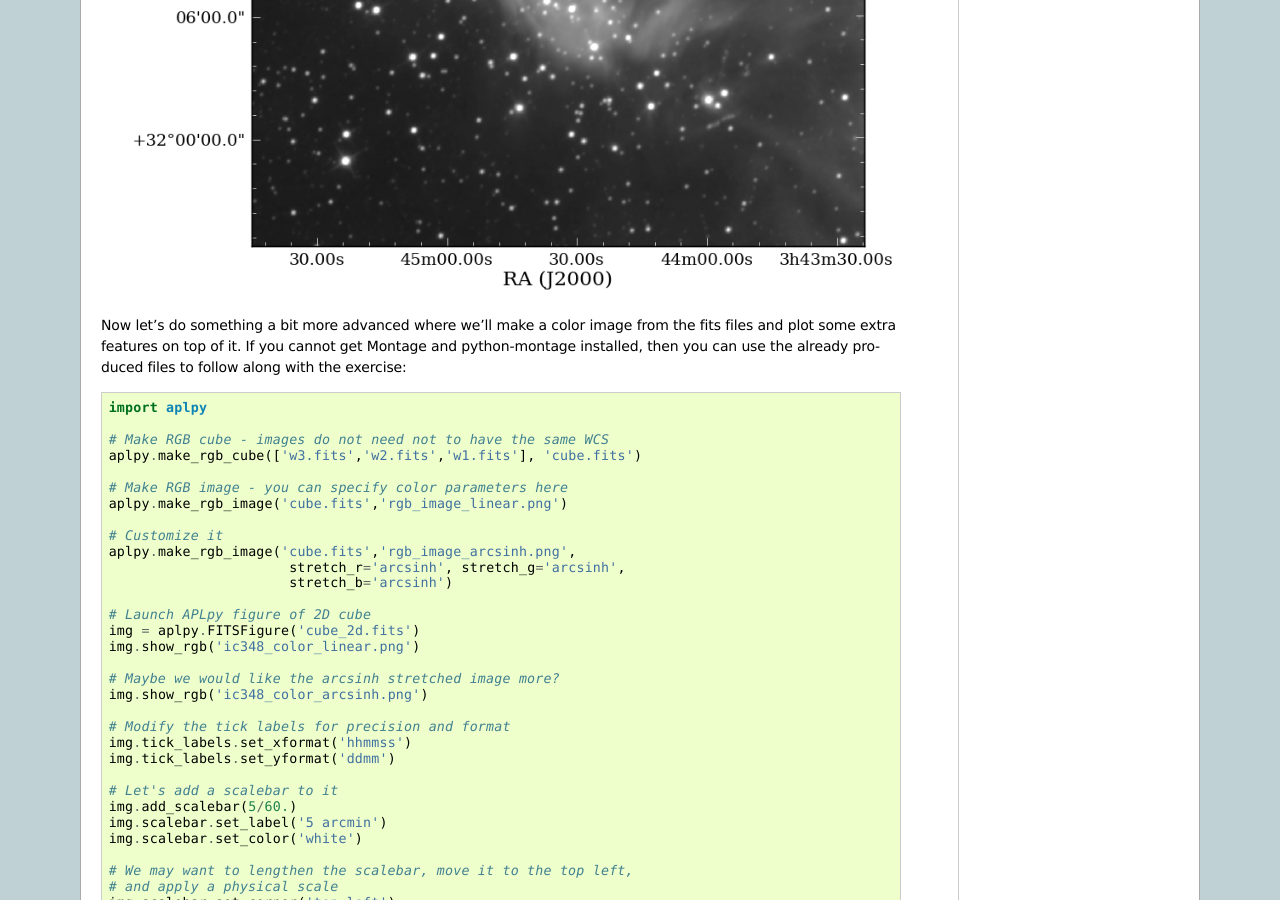
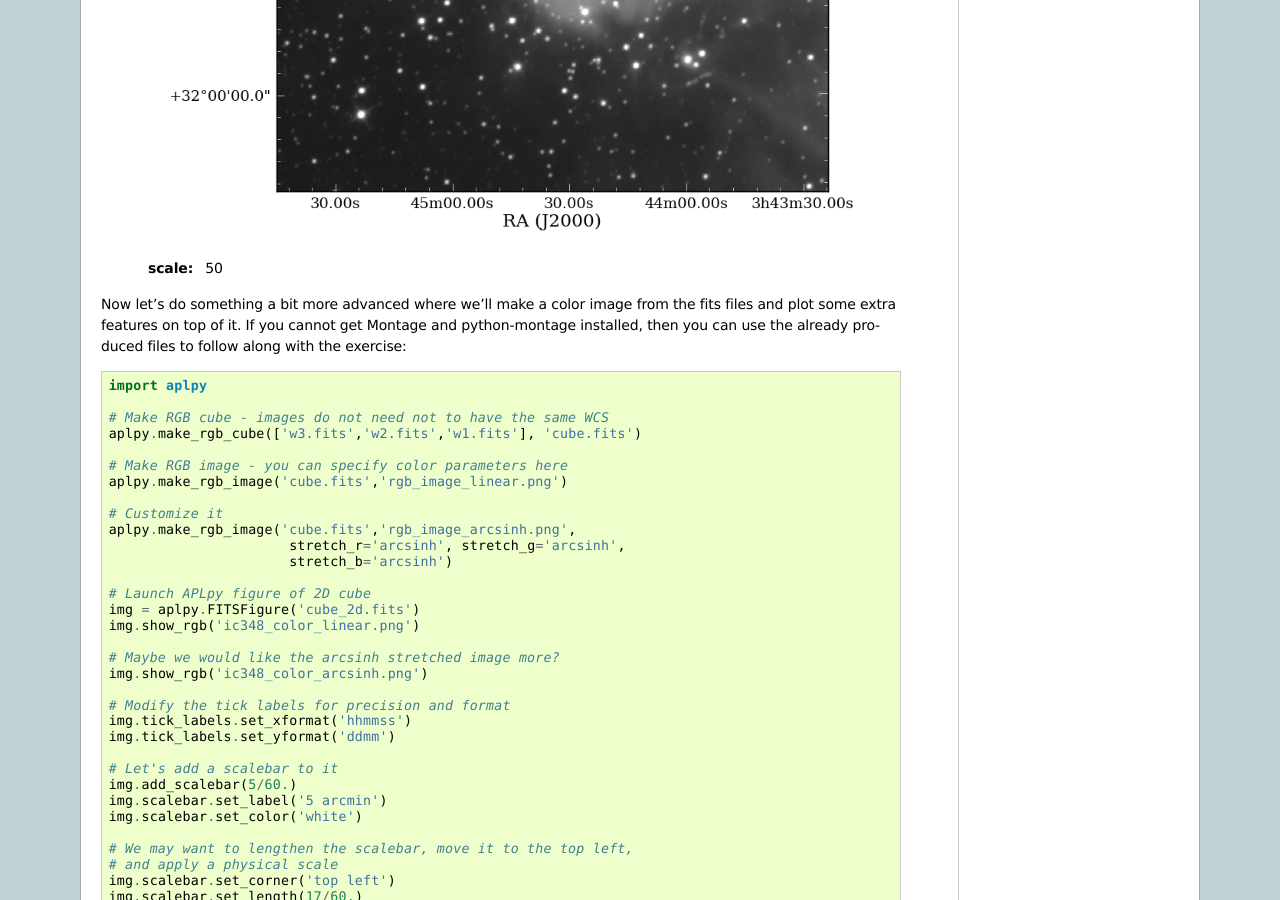
Before and after one commit to python4ESAC/python4ESAC, a Sphinx documentation site: the page built from source/plotting/aplpy.rst, in a window 1280 px wide and 900 px high, scrolled down 1921 px. Built offline with Sphinx 7.4.7, drawn with Linux system fonts in a browser that asks for light colours; formulas are drawn with MathJax 3; some of the changed text lies outside the part shown.

Commit message:
Updated APLpy.rst

```diff
--- a/source/plotting/aplpy.rst
+++ b/source/plotting/aplpy.rst
@@ -76,7 +76,9 @@
 
 The latter is recommended because it will automatically figure out the best resolution with which to output your plot. Your plot should look something like this:
 
-.. image:: ic348_basic.png
+    .. image:: ic348_basic.png
+    :scale: 50
+
 
 Now let's do something a bit more advanced where we'll make a color image from the fits files and plot some extra features on top of it. If you cannot get Montage and python-montage installed, then you can use the already produced files to follow along with the exercise::
 
@@ -119,6 +121,7 @@
 Your final color plot should look something like this:
 
     .. image:: ic348_color_scalebar.png
+    :scale: 50
 
 We're ready at this point to start making science-grade plots with APLpy with contours and markers::
 
@@ -163,12 +166,14 @@
 The science-grade plot should look something like this:
 
     .. image:: ic348_marker_contour.png
+    :scale: 50
 
 .. admonition::  Exercise 1
 
     Use the  ``help`` or ``?`` functionality in ``ipython`` to figure out how to reproduce (within reason) the image below. Additionally, using the tabbing feature to see what other methods are available is key for this exercise. Use the `Quick Reference Guide <http://aplpy.github.com/documentation/quick_reference.html>`_ for other information that may be helpful.
 
     .. image:: per_av_grid_markers.png
+    :scale: 50
 
 .. raw:: html
 
```
